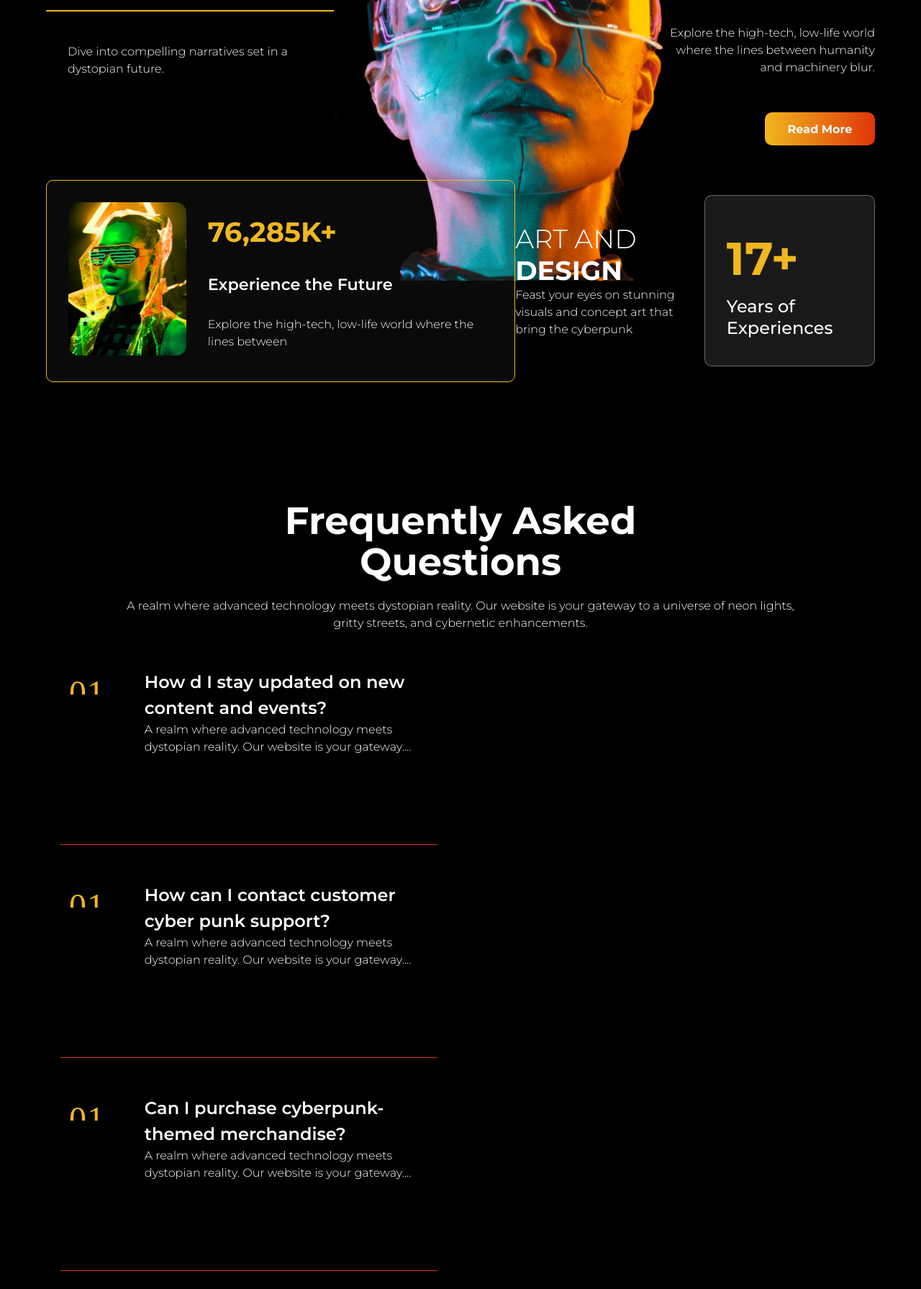
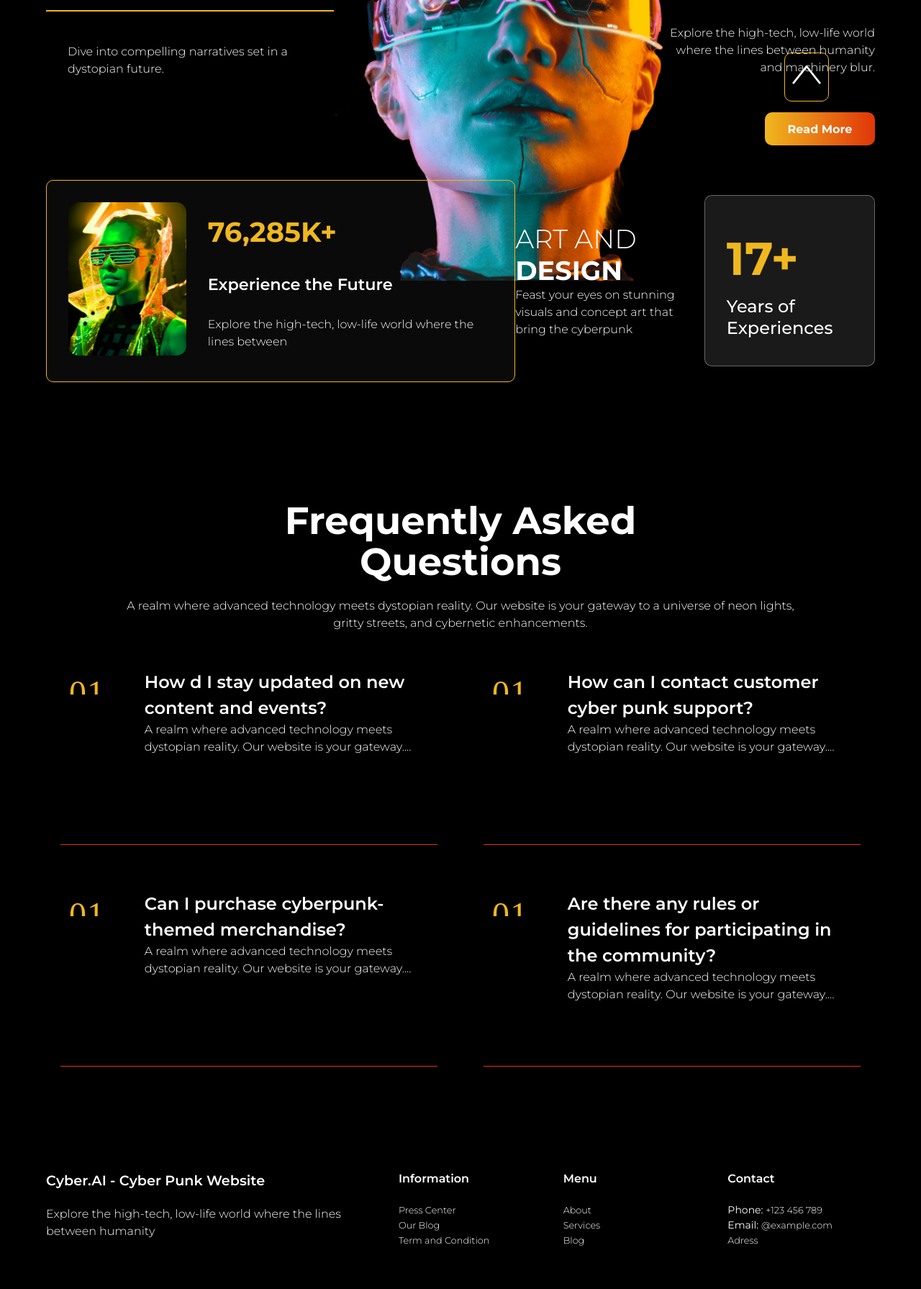
Before and after one commit to rubenterre/cyberAI, a plain HTML site: page index.html in a window 1280 px wide. Shown: the part 574-2365 px from the top of the page at 72% size. Drawn offline with Linux system fonts and the light colour scheme.

Commit message:
Add change in columns in Faqs section

```diff
--- a/index.html
+++ b/index.html
@@ -1,5 +1,6 @@
 <!DOCTYPE html>
 <html lang="en">
+
 <head>
     <meta charset="UTF-8">
     <meta name="viewport" content="width=device-width, initial-scale=1.0">
@@ -7,6 +8,7 @@
     <link rel="stylesheet" href="styles/bulma-no-helpers-prefixed.min.css">
     <link rel="stylesheet" href="styles/style.css">
 </head>
+
 <body>
     <header class="header">
         <div class="bulma-container">
@@ -131,6 +133,8 @@
                                 </p>
                             </div>
                         </div>
+                    </div>
+                    <div class="bulma-column bulma-is-half">
                         <div class="faqs__card bulma-columns">
                             <div class="faqs__number bulma-column bulma-is-one-fifth">
                                 <img src="./assets/numbers/01.svg" alt="Number one" class="faqs__img">
@@ -145,6 +149,8 @@
                                 </p>
                             </div>
                         </div>
+                    </div>
+                    <div class="bulma-column bulma-is-half">
                         <div class="faqs__card bulma-columns">
                             <div class="faqs__number bulma-column bulma-is-one-fifth">
                                 <img src="./assets/numbers/01.svg" alt="Number one" class="faqs__img">
@@ -159,6 +165,8 @@
                                 </p>
                             </div>
                         </div>
+                    </div>
+                    <div class="bulma-column bulma-is-half">
                         <div class="faqs__card bulma-columns">
                             <div class="faqs__number bulma-column bulma-is-one-fifth">
                                 <img src="./assets/numbers/01.svg" alt="Number one" class="faqs__img">
@@ -172,6 +180,7 @@
                                     A realm where advanced technology meets dystopian reality.
                                     Our website is your gateway....
                                 </p>
+                            </div>
                         </div>
                     </div>
                 </div>
@@ -224,9 +233,11 @@
                                 <li class="footer__li--title">
                                     Contact
                                 </li>
-                                <li class="footer__li"> <strong>Phone:</strong> <a href="tel:+123456789" class="footer__a">+123 456 789</a></li>
-                                <li class="footer__li"> <strong>Email:</strong> <a href="mailto:@example.com" class="footer__a">@example.com</a></li>
-                                <li class="footer__li"><a href="#" class="footer__a">Blog</a></li>
+                                <li class="footer__li"> <strong>Phone:</strong> <a href="tel:+123456789"
+                                        class="footer__a">+123 456 789</a></li>
+                                <li class="footer__li"> <strong>Email:</strong> <a href="mailto:@example.com"
+                                        class="footer__a">@example.com</a></li>
+                                <li class="footer__li"><a href="#" class="footer__a">Adress</a></li>
                             </ul>
                         </div>
                     </div>
@@ -263,10 +274,11 @@
             </div>
         </div>
     </footer>
-    <a href="#home" class="uptotop">
+    <a href="#home" class="uptotop__a">
         <div class="uptotop__div">
             <img src="./assets/icons/up_arrow.svg" alt="Up arrow" class="uptotop__img">
         </div>
     </a>
 </body>
+
 </html>
--- a/styles/style.css
+++ b/styles/style.css
@@ -416,13 +416,12 @@
 
   .uptotop__a{
     position: fixed;
-    bottom: 20px;
-    right: 20px;
+    bottom: 85px;
+    right: 10%;
     background-color: black;
     border: 1px solid var(--color-primary);
     border-radius: 10px;
     padding: 10px;
-
   }
 
   .uptotop__img{
```
Lines whose indentation alone changed are shown as unchanged.
